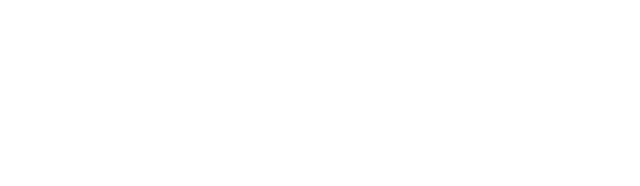
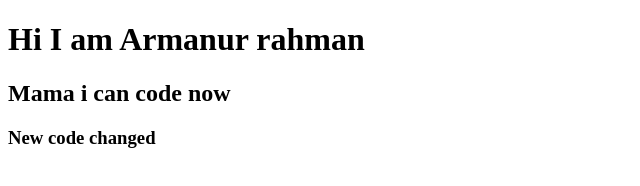
Before and after one commit to Armanur22880/my-third-repo, a plain HTML site: page index.html in a window 1280 px wide. Shown: the whole page, without its empty margins (0-640 px from the left). Drawn offline with Linux system fonts and the light colour scheme.

Commit message:
addded header

```diff
--- a/index.html
+++ b/index.html
@@ -7,6 +7,8 @@
     <title>my-third-repo</title>
 </head>
 <body>
-
+    <h1>Hi   I am Armanur rahman</h1>
+    <h2>Mama i can code now</h2>
+    <h3>New code changed</h3>
 </body>
 </html>
```
